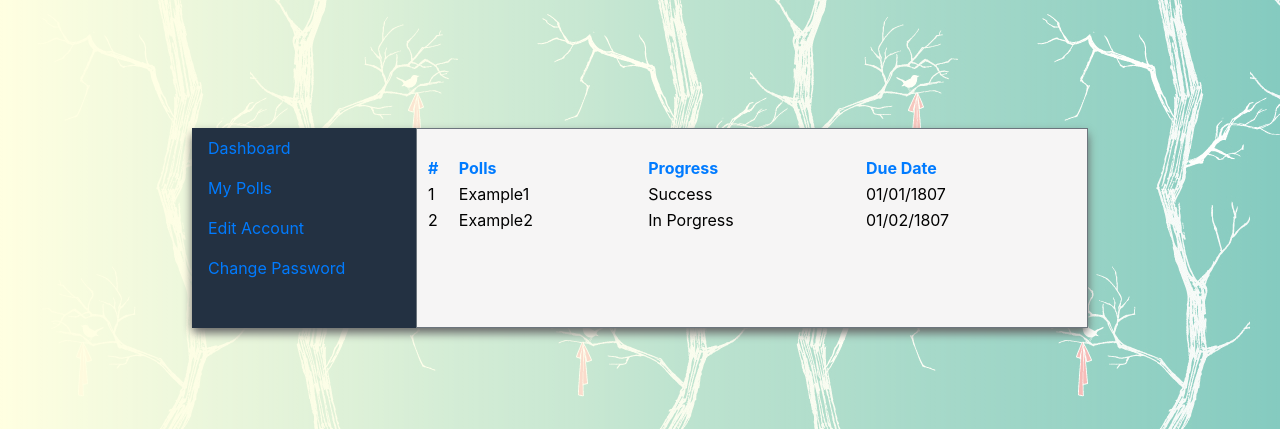
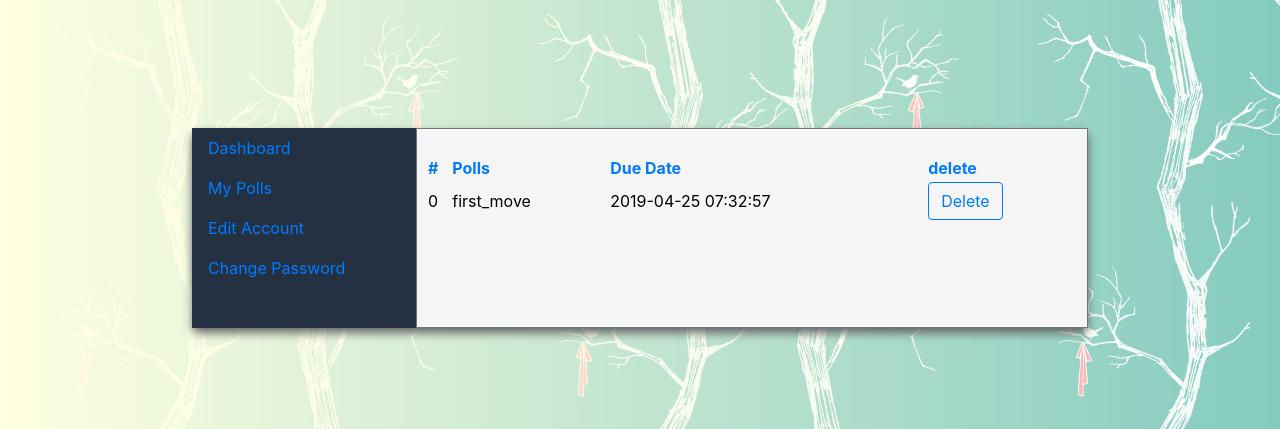
Before and after one commit to Qianhao96/CITS-3403, a Flask app: page /my_account in a window 1280 px wide, after a click on "My Polls". Shown: the part 61-490 px from the top of the page. Run offline with Flask 2, Linux system fonts and the light colour scheme; a user stored in the database is signed in; data comes from the database, SQL or seed files in the repository; some libraries are stand-ins or nearby versions.

Commit message:
able to display user response in account page

```diff
--- a/survey/templates/account.html
+++ b/survey/templates/account.html
@@ -37,23 +37,22 @@
 							<tr>
 								<th scope="col">#</th>
 								<th scope="col">Polls</th>
-								<th scope="col">Progress</th>
 								<th scope="col">Due Date</th>
+								<th scope="col">delete</th>
 							</tr>
 						</thead>
+
 						<tbody>
+							{%for response in response_table%}
 							<tr>
-								<td data-th="#">1</td>
-								<td data-th="Polls">Example1</td>
-								<td data-th="Progress">Success</td>
-								<td data-th="Submission Date">01/01/1807</td>
+								<td data-th="#">{{response[0]}}</td>
+								<td data-th="Polls">{{response[1]}}</td>
+								<td data-th="Submission Date">{{response[2]}}</td>
+								<td data-th="delete">
+									<button type="button" class="btn btn-outline-primary">Delete</button>
+								</td>
 							</tr>
-							<tr>
-								<td data-th="#">2</td>
-								<td data-th="Polls">Example2</td>
-								<td data-th="Progress">In Porgress</td>
-								<td data-th="Submission Date">01/02/1807</td>
-							</tr>
+							{%endfor%}
 						</tbody>
 					</table>
 				</div>
--- a/survey/users/routes.py
+++ b/survey/users/routes.py
@@ -1,7 +1,7 @@
 from flask import render_template, url_for, redirect, request, flash, Blueprint, jsonify
 from survey import db, bcrypt
 from survey.users.forms import RegistrationForm, LoginForm, RequestResetFrom, ResetPasswordFrom, accountResetPasswordForm, accountForm
-from survey.models import User
+from survey.models import User, Response, Poll
 from flask_login import login_user, current_user, logout_user, login_required
 from survey.users.utils import send_reset_email
 from survey.main.routes import get_client
@@ -103,6 +103,15 @@ def account_reset_password():
 @login_required
 def my_account():
 	form = accountForm()
+
+	response_table = [None]
+	responses = Response.query.filter_by(user_id=current_user.id)
+	i = 0
+	for response in responses:
+		poll_name = Poll.query.filter_by(id = response.pool_id).first().name
+		response_table[i] = [i, poll_name, response.date_posted]
+		i+=1
+
 	if not current_user.is_authenticated:
 		return redirect(url_for('users.login'))
 
@@ -111,4 +120,9 @@ def my_account():
 		current_user.lastname = lastnames
 		current_user.email = emails
 		db.session.commit()
-	return render_template('account.html', form = form, client= get_client())
+	return render_template('account.html', form = form, response_table=response_table, client= get_client())
+
+@users.route("/delete_response", methods=['POST'])
+@login_required
+def remove_response():
+	return
```
